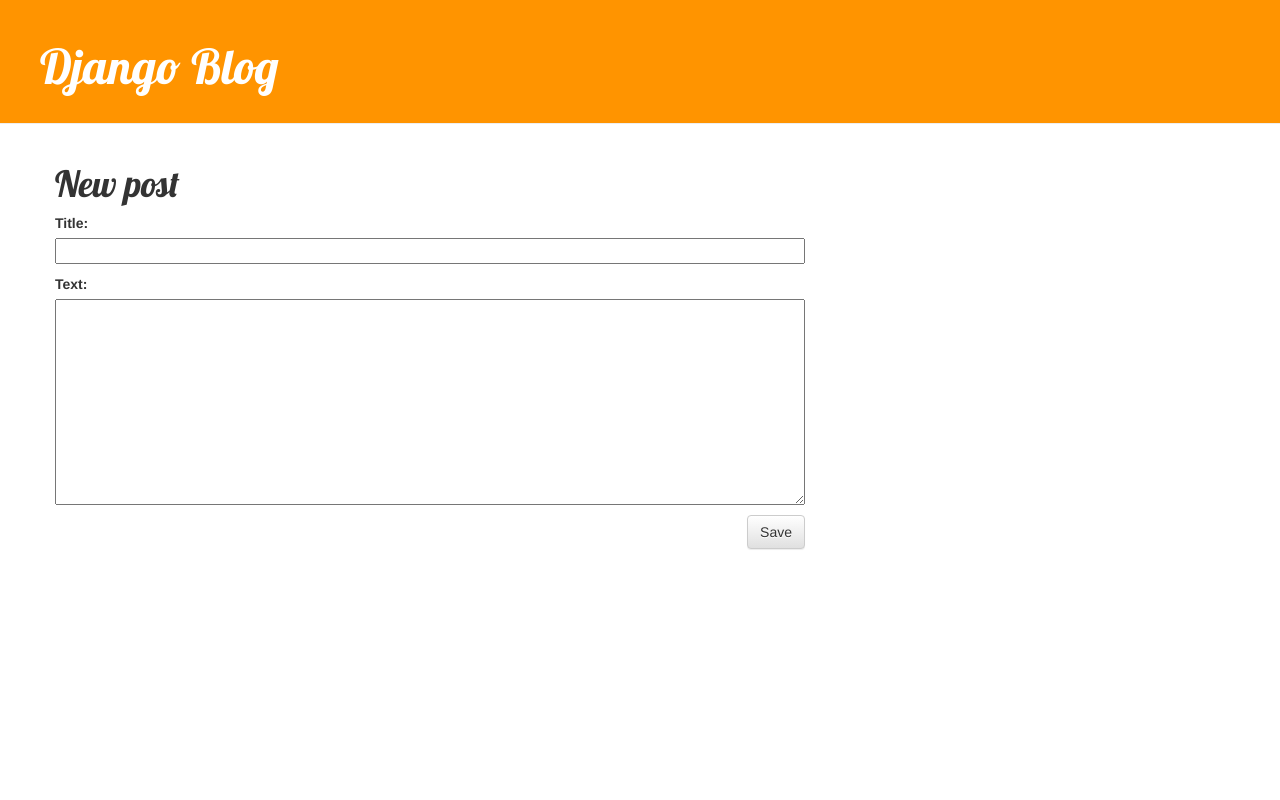
After one commit to tsoml/my-first-blog, a Django app: template blog/templates/blog/post_edit.html in a window 1280 px wide. The commit adds this page. Run offline with Django 3.2, Linux system fonts and the light colour scheme; the template is opened without the code that fills it: values that come from a table or form of the project are taken from there, others are empty; some libraries are stand-ins or nearby versions.

```diff
--- /dev/null
+++ b/blog/forms.py
@@ -0,0 +1,8 @@
+from django import forms
+from .models import Post
+
+class PostForm(forms.ModelForm):
+
+    class Meta:
+        model = Post
+        fields = ('title', 'text',)
--- /dev/null
+++ b/blog/static/css/blog.css
@@ -0,0 +1,54 @@
+
+
+
+
+
+
+.page-header {
+        background-color: #ff9400;
+        margin-top: 0;
+
+        padding: 20px 20px 20px 40px;
+    }
+
+    .page-header h1, .page-header h1 a, .page-header h1 a:visited, .page-header h1 a:active {
+        color: #ffffff;
+        font-size: 36pt;
+        text-decoration: none;
+    }
+
+    .content {
+        margin-left: 40px;
+    }
+
+    h1, h2, h3, h4 {
+        font-family: 'Lobster', cursive;
+    }
+
+    .date {
+        float: center;
+        color: #828282;
+    }
+
+    .save {
+        float: right;
+    }
+
+    .post-form textarea, .post-form input {
+        width: 100%;
+    }
+
+    .top-menu, .top-menu:hover, .top-menu:visited {
+        color: #ffffff;
+        float: right;
+        font-size: 26pt;
+        margin-right: 20px;
+    }
+
+    .post {
+        margin-bottom: 70px;
+    }
+
+    .post h1 a, .post h1 a:visited {
+        color: #000000;
+    }
--- /dev/null
+++ b/blog/templates/blog/base.html
@@ -0,0 +1,23 @@
+{% load staticfiles %}
+    <html>
+        <head>
+            <title>Django blog</title>
+            <link rel="stylesheet" href="//maxcdn.bootstrapcdn.com/bootstrap/3.2.0/css/bootstrap.min.css">
+            <link rel="stylesheet" href="//maxcdn.bootstrapcdn.com/bootstrap/3.2.0/css/bootstrap-theme.min.css">
+            <link href='//fonts.googleapis.com/css?family=Lobster&subset=latin,latin-ext' rel='stylesheet' type='text/css'>
+            <link rel="stylesheet" href="{% static 'css/blog.css' %}">
+        </head>
+    <body>
+        <div class="page-header">
+            <h1><a href="/">Django Blog</a></h1>
+        </div>
+        <div class="content container">
+            <div class="row">
+                <div class="col-md-8">
+                {% block content %}
+                {% endblock %}
+                </div>
+            </div>
+        </div>
+    </body>
+    </html>
--- /dev/null
+++ b/blog/templates/blog/post_edit.html
@@ -0,0 +1,9 @@
+{% extends 'blog/base.html' %}
+
+    {% block content %}
+        <h1>New post</h1>
+        <form method="POST" class="post-form">{% csrf_token %}
+            {{ form.as_p }}
+            <button type="submit" class="save btn btn-default">Save</button>
+        </form>
+    {% endblock %}
--- a/blog/urls.py
+++ b/blog/urls.py
@@ -1,6 +1,7 @@
-from django.conf.urls import url
+from django.conf.urls import include, url
 from . import views
 
 urlpatterns = [
     url(r'^$', views.post_list, name='post_list'),
+    url(r'^post/(?P<pk>[0-9]+)/$', views.post_detail, name='post_detail'),
 ]
--- a/blog/views.py
+++ b/blog/views.py
@@ -1,7 +1,13 @@
 from django.shortcuts import render
 from django.utils import timezone
 from .models import Post
+from django.shortcuts import render, get_object_or_404
+
 
 def post_list(request):
     posts = Post.objects.filter(published_date__lte=timezone.now()).order_by('published_date')
     return render(request, 'blog/post_list.html', {'posts': posts})
+
+def post_detail(request, pk):
+        post = get_object_or_404(Post, pk=pk)
+        return render(request, 'blog/post_detail.html', {'post': post})
```
Also changed, not shown: blog/templates/blog/post_detail.html (added, +13 -0 lines), blog/templates/blog/post_list.html (+12 -17 lines).
